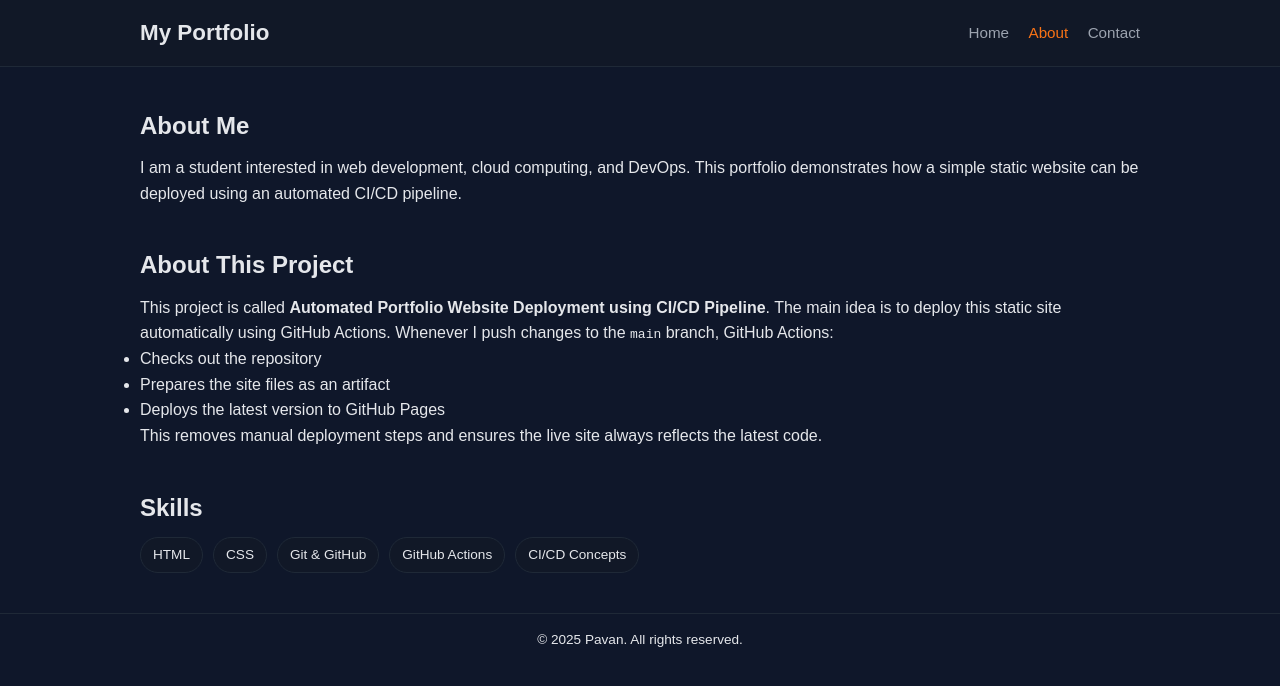
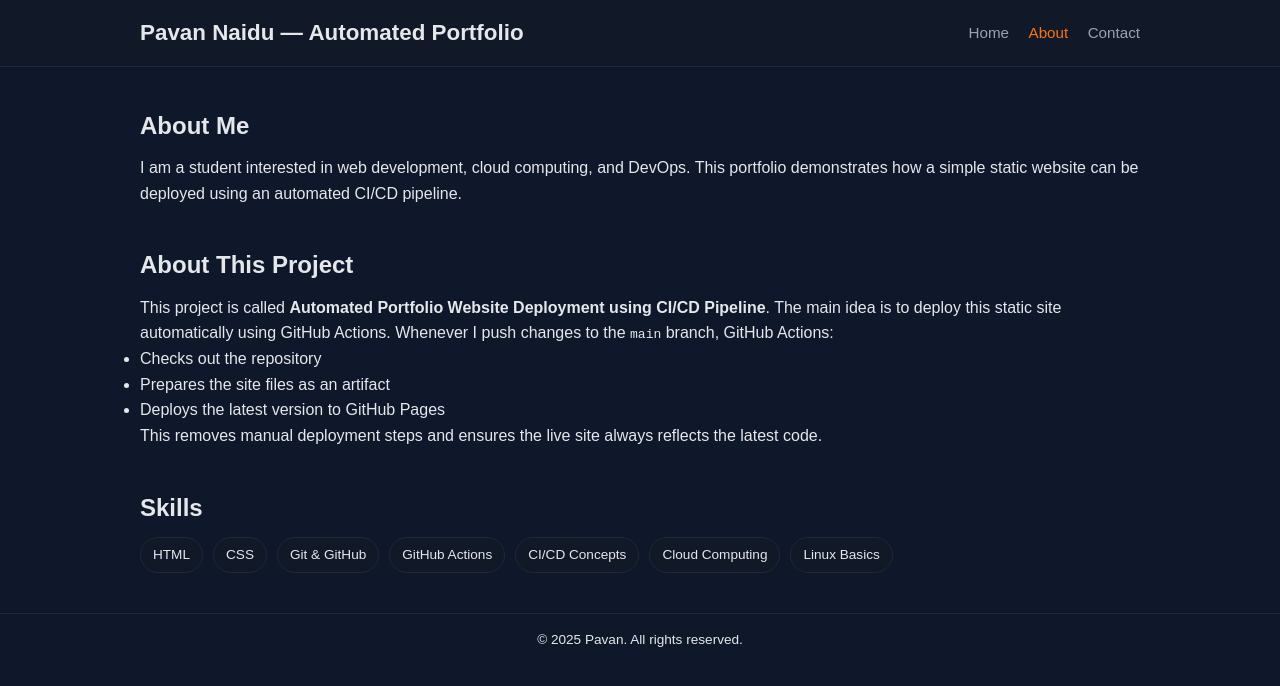
Before and after one commit to NaiduPavan-git/automated-portfolio-cicd, a plain HTML site: page about.html in a window 1280 px wide. Drawn offline with Linux system fonts and the light colour scheme.

Commit message:
all updated

```diff
--- a/about.html
+++ b/about.html
@@ -2,13 +2,13 @@
 <html lang="en">
 <head>
   <meta charset="UTF-8" />
-  <title>My Portfolio - About</title>
+  <title>About — Pavan Naidu — Automated Portfolio</title>
   <link rel="stylesheet" href="assets/css/style.css" />
 </head>
 <body>
   <header>
     <div class="container nav-container">
-      <h1 class="logo">My Portfolio</h1>
+      <h1 class="logo">Pavan Naidu — Automated Portfolio</h1>
       <nav>
         <a href="index.html">Home</a>
         <a href="about.html" class="active">About</a>
@@ -54,6 +54,8 @@
         <span>Git & GitHub</span>
         <span>GitHub Actions</span>
         <span>CI/CD Concepts</span>
+        <span>Cloud Computing</span>
+        <span>Linux Basics</span>
       </div>
     </section>
   </main>
```
Also changed, not shown: contact.html (+2 -3 lines), index.html (+1 -1 lines).
